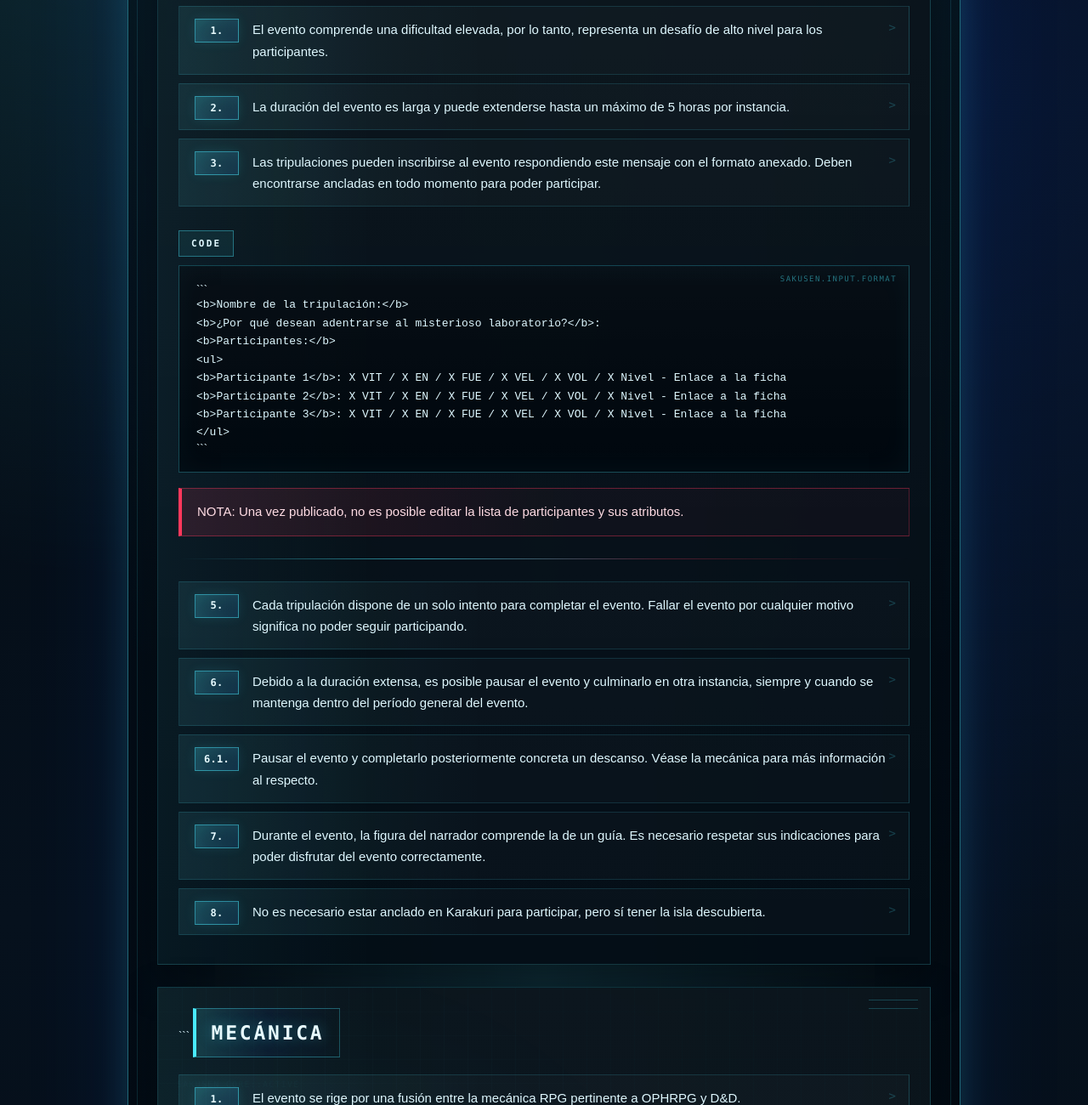
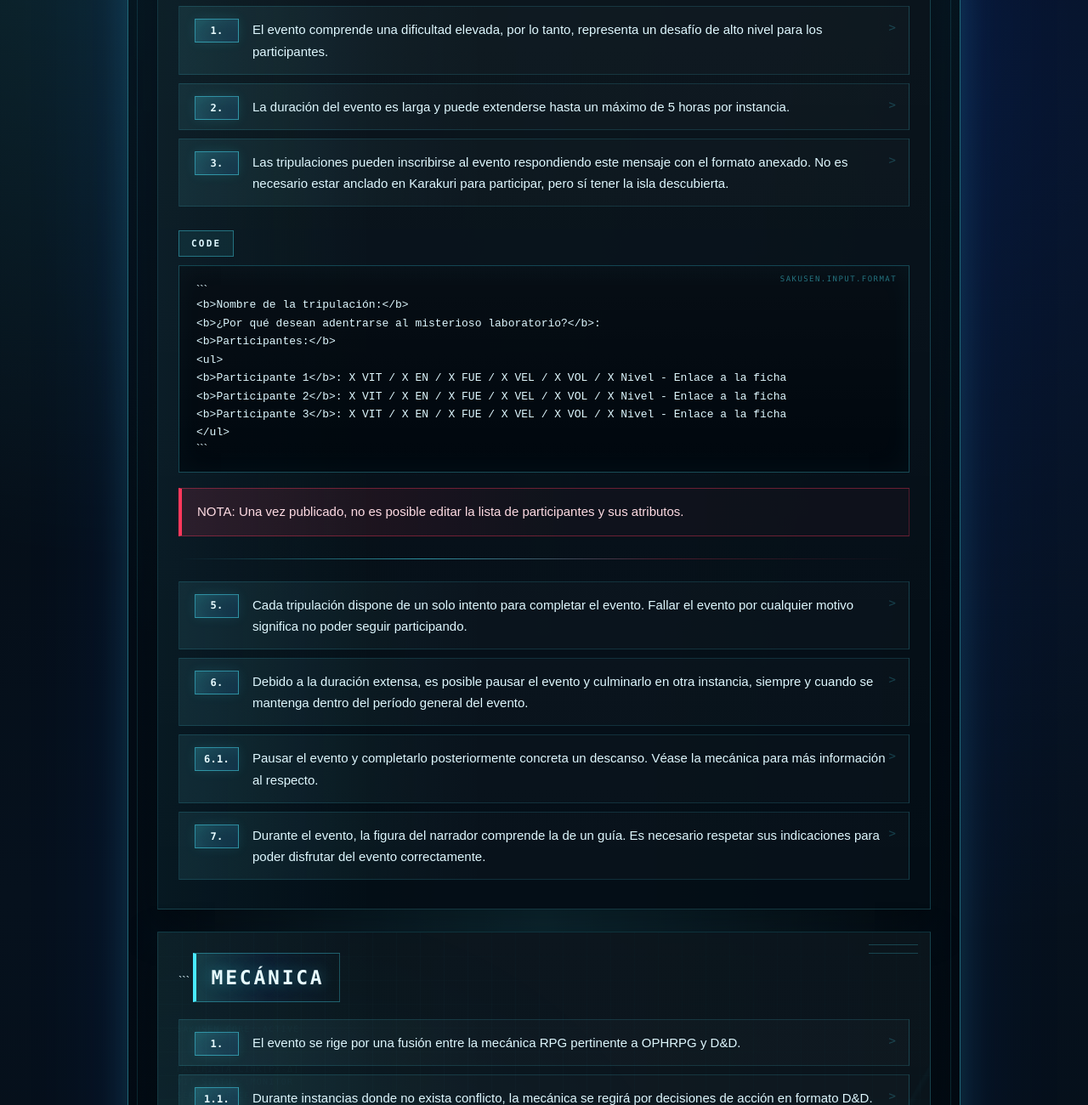
Before and after one commit to mnavarro141/evento-lab, a plain HTML site: page index.html in a window 1280 px wide. Shown: the part 1104-2404 px from the top of the page at 85% size. Drawn offline with Linux system fonts and the light colour scheme.

Commit message:
Update index.html

```diff
--- a/index.html
+++ b/index.html
@@ -1271,7 +1271,7 @@
       <ol class="lf-rules">
         <li><span class="lf-num">1.</span>El evento comprende una dificultad elevada, por lo tanto, representa un desafío de alto nivel para los participantes.</li>
         <li><span class="lf-num">2.</span>La duración del evento es larga y puede extenderse hasta un máximo de 5 horas por instancia.</li>
-        <li><span class="lf-num">3.</span>Las tripulaciones pueden inscribirse al evento respondiendo este mensaje con el formato anexado. Deben encontrarse ancladas en todo momento para poder participar.</li>
+        <li><span class="lf-num">3.</span>Las tripulaciones pueden inscribirse al evento respondiendo este mensaje con el formato anexado. No es necesario estar anclado en Karakuri para participar, pero sí tener la isla descubierta.</li>
       </ol>
 
       <div class="lf-code-label decrypt" data-text="CODE">CODE</div>
@@ -1300,7 +1300,6 @@
         <li><span class="lf-num">6.</span>Debido a la duración extensa, es posible pausar el evento y culminarlo en otra instancia, siempre y cuando se mantenga dentro del período general del evento.</li>
         <li><span class="lf-num">6.1.</span>Pausar el evento y completarlo posteriormente concreta un descanso. Véase la mecánica para más información al respecto.</li>
         <li><span class="lf-num">7.</span>Durante el evento, la figura del narrador comprende la de un guía. Es necesario respetar sus indicaciones para poder disfrutar del evento correctamente.</li>
-        <li><span class="lf-num">8.</span>No es necesario estar anclado en Karakuri para participar, pero sí tener la isla descubierta.</li>
       </ol>
     </section>
 
```
